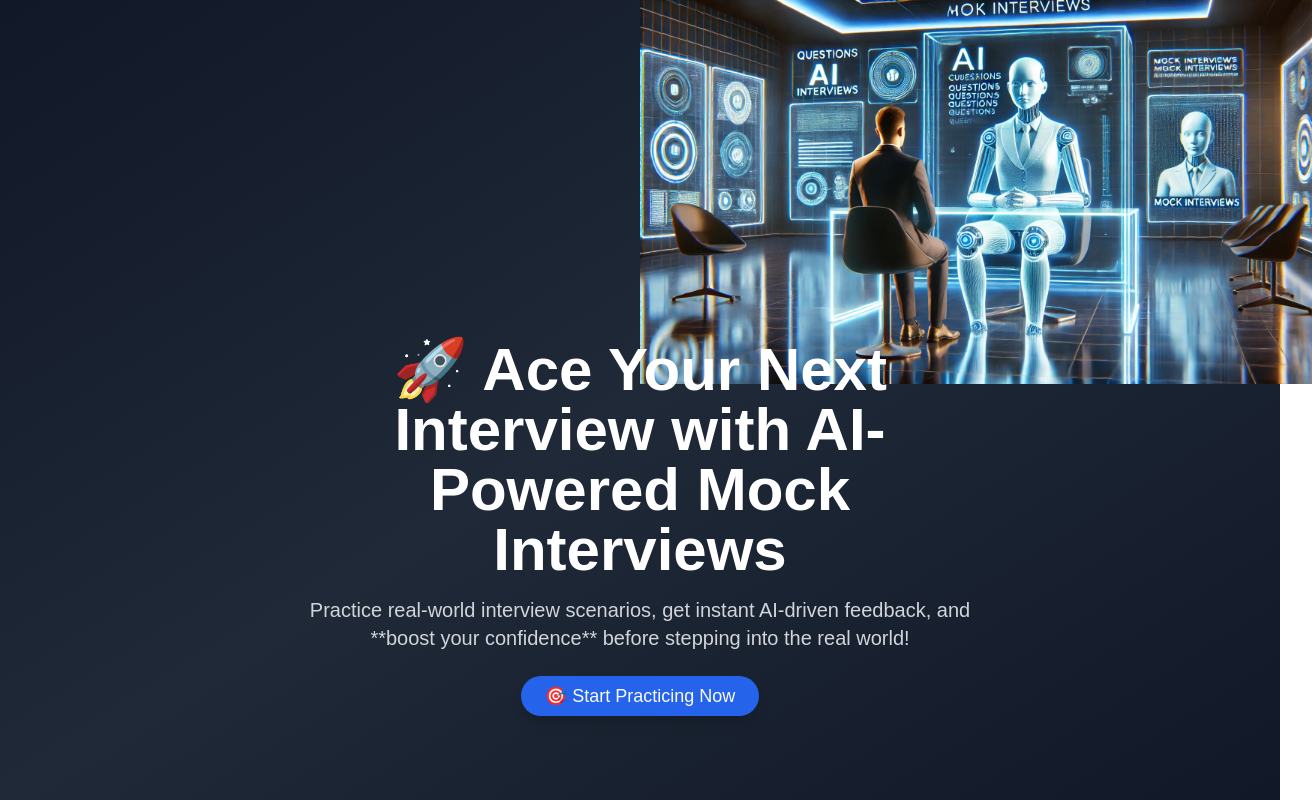
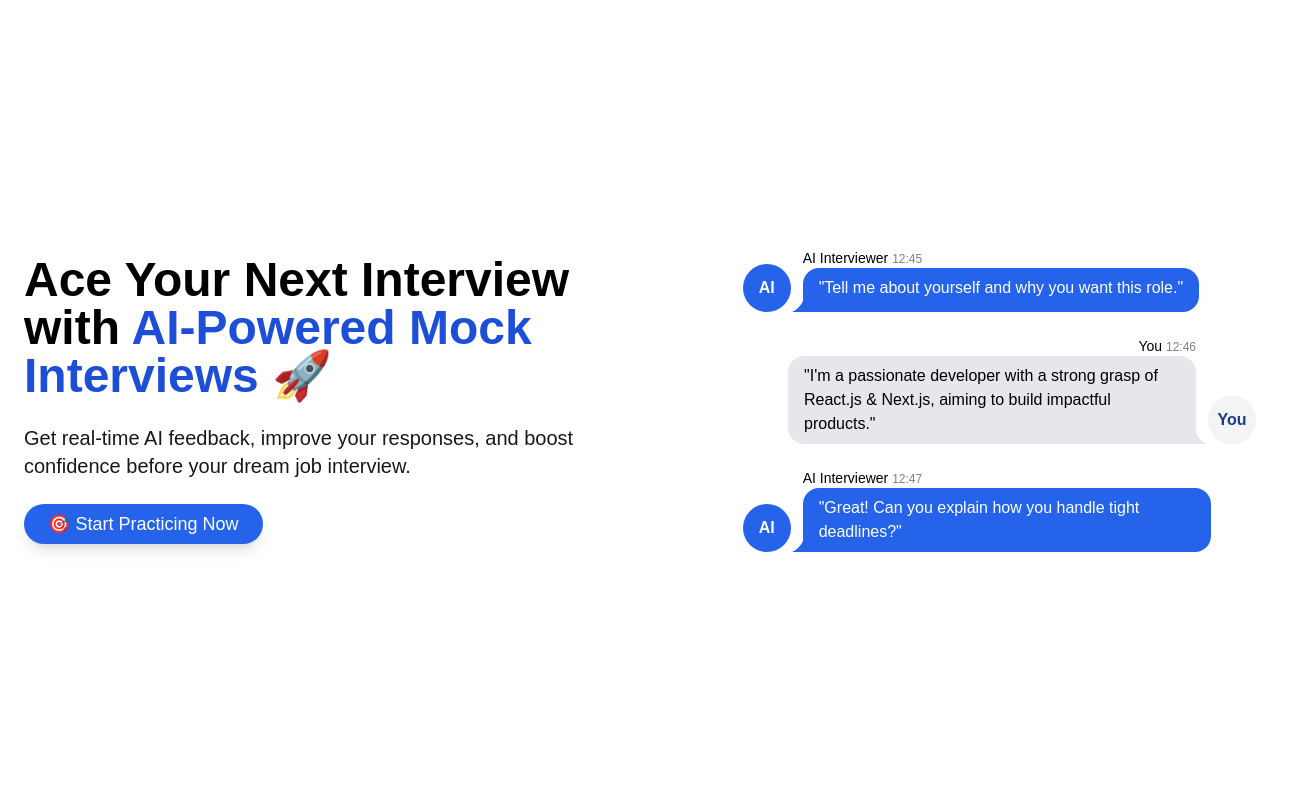
Before and after one commit to akankshacodess/aimock, a Next.js app: page / in a window 1280 px wide. Shown: the whole page, 1312 px wide, since content can reach past the window. Built offline with nearby package versions, Linux system fonts and the light colour scheme.

Commit message:
ui updated

```diff
--- a/app/dashboard/_components/AddNewInterview.jsx
+++ b/app/dashboard/_components/AddNewInterview.jsx
@@ -6,7 +6,6 @@ import {
   DialogContent,
   DialogHeader,
   DialogTitle,
-
 } from "@/components/ui/dialog";
 import JobForm from "./JobForm";
 import { FontAwesomeIcon } from "@fortawesome/react-fontawesome";
@@ -28,7 +27,7 @@ export default function AddNewInterview() {
         <Dialog open={openDialog}>
           <DialogContent className="max-w-2xl">
             <DialogHeader>
-            <div className="flex justify-between">
+              <div className="flex justify-between">
                 <DialogTitle className="text-2xl">
                   Tell us more about the job you want to Interview
                 </DialogTitle>
@@ -41,7 +40,6 @@ export default function AddNewInterview() {
               </div>
 
               <JobForm setOpenDialog={setOpenDialog} />
-
             </DialogHeader>
           </DialogContent>
         </Dialog>
--- a/app/dashboard/_components/JobForm.js
+++ b/app/dashboard/_components/JobForm.jsx
@@ -49,7 +49,9 @@ export default function JobForm({ setOpenDialog }) {
     }
 
     try {
-      const resp = await db.insert(MockInterview).values({
+      const resp = await db
+        .insert(MockInterview)
+        .values({
           mockId: uuidv4(),
           jsonMockResp: MockJSONResp,
           jobPosition,
@@ -57,7 +59,8 @@ export default function JobForm({ setOpenDialog }) {
           jobExperience,
           createdBy: user?.primaryEmailAddress?.emailAddress,
           createdAt: moment().format("DD-MM-yyyy"),
-      }).returning({ mockId: MockInterview.mockId });
+        })
+        .returning({ mockId: MockInterview.mockId });
 
       if (resp) {
         setOpenDialog(false);
@@ -73,7 +76,9 @@ export default function JobForm({ setOpenDialog }) {
   return (
     <form onSubmit={onSubmit}>
       <div>
-        <div>Add details about your job position/role, description, and experience.</div>
+        <div>
+          Add details about your job position/role, description, and experience.
+        </div>
 
         <div className="mt-7 my-3">
           <label htmlFor="job_title">Job Role/Job Position</label>
@@ -113,7 +118,11 @@ export default function JobForm({ setOpenDialog }) {
       </div>
 
       <div className="flex gap-5 justify-end">
-        <button type="button" variant="ghost" onClick={() => setOpenDialog(false)}>
+        <button
+          type="button"
+          variant="ghost"
+          onClick={() => setOpenDialog(false)}
+        >
           Cancel
         </button>
         <button
@@ -136,11 +145,10 @@ export default function JobForm({ setOpenDialog }) {
                   <LoaderCircle className="h-16 w-16 text-white" />
                 </motion.div>
                 <motion.div>
-    <p>
-      wait result will be there
-    </p>
+                  <div className="">wait result will be there</div>
                 </motion.div>
-</motion.div> Please wait
+              </motion.div>{" "}
+              Please wait
             </>
           ) : (
             "Start Interview"
--- a/app/dashboard/interview/[interviewId]/feedback/page.jsx
+++ b/app/dashboard/interview/[interviewId]/feedback/page.jsx
@@ -66,7 +66,7 @@ export default function Feedback({ params }) {
       : "N/A";
 
   return (
-    <div className="p-10 min-h-screen">
+    <div className="p-10">
       <h2 className="text-3xl font-bold text-green-500 ">Congratulations</h2>
       <h2 className="font-bold text-2xl">Here is your interview feedback</h2>
       <h2>
--- a/app/dashboard/interview/[interviewId]/page.jsx
+++ b/app/dashboard/interview/[interviewId]/page.jsx
@@ -34,7 +34,7 @@ function Interview({ params }) {
   };
 
   return (
-    <div className="my-10 min-h-screen">
+    <div className="">
       <h2 className="font-bold text-2xl">Let's Get Started</h2>
 
       <div className="grid grid-cols-1 md:grid-cols-2 gap-10">
--- a/app/dashboard/interview/[interviewId]/start/_components/RecordAnsSec.jsx
+++ b/app/dashboard/interview/[interviewId]/start/_components/RecordAnsSec.jsx
@@ -13,11 +13,11 @@ import { db } from "@/utils/db";
 import moment from "moment";
 import { toast } from "sonner";
 
-
 function RecordAnsSec({
   mockInterviewQuestion,
   activeQuestionIndex,
   interviewData,
+  setActiveQuestionIndex,
 }) {
   const [userAnswer, setUserAnswer] = useState(0);
   const { user } = useUser();
@@ -52,8 +52,10 @@ function RecordAnsSec({
   const StartStopRecording = async () => {
     if (isRecording) {
       stopSpeechToText();
+      setActiveQuestionIndex();
     } else {
       startSpeechToText();
+      setActiveQuestionIndex();
     }
   };
 
--- a/app/dashboard/interview/[interviewId]/start/page.jsx
+++ b/app/dashboard/interview/[interviewId]/start/page.jsx
@@ -21,10 +21,26 @@ function StartInterview({ params }) {
   }, []);
 
   const GetInterviewDetails = async () => {
-    const result = await db
-      .select()
-      .from(MockInterview)
-      .where(eq(MockInterview.mockId, interviewId));
+    try {
+      const result = await db
+        .select()
+        .from(MockInterview)
+        .where(eq(MockInterview.mockId, interviewId));
+
+      if (!result.length || !result[0].jsonMockResp) {
+        console.error("No Data Found or jsonMockresp is undefinded.");
+        return;
+      }
+      console.log("Raw jsonMockResp:", result[0].jsonMockResp);
+
+      const jsonMockResp = JSON.parse(result[0].jsonMockResp);
+      console.log("Parsed JSON:", jsonMockResp);
+
+      setMockInterviewQuestion(jsonMockResp);
+      setInterviewData(result[0]);
+    } catch (error) {
+      console.error("Error parsing JSON:", error);
+    }
 
     // console.log(result);
     // setInterviewData(result[0]);
@@ -36,7 +52,7 @@ function StartInterview({ params }) {
     setInterviewData(result[0]);
   };
   return (
-    <div className="min-h-screen">
+    <div className="">
       <div className="grid grid-cols-1 md:grid-cols-2 gap-10">
         {/* Questions */}
 
@@ -51,6 +67,7 @@ function StartInterview({ params }) {
           mockInterviewQuestion={mockInterviewQuestion}
           activeQuestionIndex={activeQuestionIndex}
           interviewData={interviewData}
+          setActiveQuestionIndex={setActiveQuestionIndex}
         />
       </div>
       <div className="flex justify-end gap-6">
--- a/app/dashboard/layout.jsx
+++ b/app/dashboard/layout.jsx
@@ -4,7 +4,7 @@ import { Toaster } from "@/components/ui/sonner";
 function DashboardLayout({ children }) {
   try {
     return (
-      <div>
+      <div className="min-h-screen">
         <Header />
         <div className="mx-5 md:mx-20 lg:mx-36">
           <Toaster />
--- a/app/dashboard/page.jsx
+++ b/app/dashboard/page.jsx
@@ -3,7 +3,7 @@ import AddNewInterview from "./_components/AddNewInterview";
 
 function Dashboard() {
   return (
-    <div className="p-10 min-h-screen">
+    <div className="p-10">
       <h2 className="font-bold text-2xl ">Dashboard</h2>
       <h2 className="text-gray-500">Create and Start your AI Mock Interview</h2>
       <div className="grid grid-cols-1 md:grid-cols-3 my-5">
--- a/app/page.jsx
+++ b/app/page.jsx
@@ -1,32 +1,92 @@
+// // import { Button } from "@/components/ui/button";
+// // import Link from "next/link";
+// // import Footer from "@/components/footer";
+
+// // export default function Home() {
+// //   return (
+// //     <div className=" min-h-screen bg-base-200">
+// //       <div className="hero bg-base-200 min-h-screen">
+// //         <div className="hero-content flex-col lg:flex-row">
+// //           <div className="text-center lg:text-left">
+// //             <h1 className="text-5xl font-bold text-white">
+// //               Welcome to our Ai Mock Interview Site
+// //             </h1>
+// //             <p className="py-6 text-white">
+// //               Provident cupiditate voluptatem et in. Quaerat fugiat ut assumenda
+// //               excepturi exercitationem quasi. In deleniti eaque aut repudiandae
+// //               et a id nisi.
+// //             </p>
+// //           </div>
+// //           <div className="card bg-base-100 w-full max-w-sm shrink-0 shadow-2xl">
+// //             <span>
+// //               <Link className="flex justify-center" href={"/dashboard"}>
+// //                 <Button>Let's Do This </Button>
+// //               </Link>
+// //             </span>
+// //           </div>
+// //         </div>
+// //       </div>
+// //       <Footer />
+// //     </div>
+// //   );
+// // }
+
+// "use client";
+// import { motion } from "framer-motion";
+// import Link from "next/link";
 // import { Button } from "@/components/ui/button";
-// import Link from "next/link";
-// import Footer from "@/components/footer";
+// import ChatBubble from "@/components/ui/ChatBubble";
 
-// export default function Home() {
+// export default function Hero() {
 //   return (
-//     <div className=" min-h-screen bg-base-200">
-//       <div className="hero bg-base-200 min-h-screen">
-//         <div className="hero-content flex-col lg:flex-row">
-//           <div className="text-center lg:text-left">
-//             <h1 className="text-5xl font-bold text-white">
-//               Welcome to our Ai Mock Interview Site
-//             </h1>
-//             <p className="py-6 text-white">
-//               Provident cupiditate voluptatem et in. Quaerat fugiat ut assumenda
-//               excepturi exercitationem quasi. In deleniti eaque aut repudiandae
-//               et a id nisi.
-//             </p>
+//     <div>
+//       {/* hero section from daisy ui */}
+//       <div className="hero min-h-screen bg-gradient-to-br from-gray-800 via-gray-500 to-gray-900 text-white px-6">
+//         <div className="px-5 flex flex-row-reverse gap-3">
+//           <div className="basis-5/12">
+//             <motion.div
+//               initial={{ opacity: 0, y: -20 }}
+//               animate={{ opacity: 1, y: 0 }}
+//               transition={{ duration: 1 }}
+//               className=" top-0 transform -translate-x-1/2 w-full max-w-lg md:max-w-2xl "
+//             >
+//               <ChatBubble />
+//             </motion.div>
 //           </div>
-//           <div className="card bg-base-100 w-full max-w-sm shrink-0 shadow-2xl">
-//             <span>
-//               <Link className="flex justify-center" href={"/dashboard"}>
-//                 <Button>Let's Do This </Button>
-//               </Link>
-//             </span>
+//           <div className="basis-1/12"></div>
+
+//           <div className="basis-7/12">
+//             <motion.div
+//               initial={{ opacity: 0, y: 20 }}
+//               animate={{ opacity: 1, y: 0 }}
+//               transition={{ duration: 1, delay: 0.5 }}
+//               className="text-center "
+//             >
+//               <div>
+//                 <h1 className="text-3xl font-bold text-white">
+//                   🚀 Ace Your Next Interview with AI-Powered Mock Interviews
+//                 </h1>
+//                 <p className="py-3 text-white">
+//                   Practice real-world interview scenarios, get instant AI-driven
+//                   feedback, and boost your confidence before stepping into the
+//                   real world!
+//                 </p>
+//                 <motion.div
+//                   whileHover={{ scale: 1.1 }}
+//                   whileTap={{ scale: 0.95 }}
+//                   className="mt-6"
+//                 >
+//                   <Link href="/dashboard">
+//                     <Button className="px-6 py-3 text-lg bg-blue-900 hover:bg-blue-700 transition-all duration-300 rounded-full shadow-lg">
+//                       🎯 Start Practicing Now
+//                     </Button>
+//                   </Link>
+//                 </motion.div>
+//               </div>
+//             </motion.div>
 //           </div>
 //         </div>
 //       </div>
-//       <Footer />
 //     </div>
 //   );
 // }
@@ -35,56 +95,46 @@
 import { motion } from "framer-motion";
 import Link from "next/link";
 import { Button } from "@/components/ui/button";
+import ChatBubble from "@/components/ui/ChatBubble";
 
 export default function Hero() {
   return (
-    <div>
-      <div className="hero min-h-screen bg-gradient-to-br from-gray-900 via-gray-800 to-gray-900 text-white px-6">
-        <div className="">
+    <div className="hero min-h-screen bg-[rgb(255,255,255)] text-black px-6 flex flex-col-reverse md:flex-row-reverse items-center justify-between">
+      {/* Chat Section */}
       <motion.div
-            initial={{ opacity: 0, y: -20 }}
-            animate={{ opacity: 1, y: 0 }}
+        initial={{ opacity: 0, x: 50 }}
+        animate={{ opacity: 1, x: 0 }}
         transition={{ duration: 1 }}
-            className="absolute top-0 transform -translate-x-1/2 w-full max-w-lg md:max-w-2xl"
+        className="w-full md:w-5/12"
       >
-            <img
-              src="/hero.webp" // Replace with actual image path
-              alt="AI Mock Interview"
-              className="w-full"
-            />
+        <ChatBubble />
       </motion.div>
-        </div>
-        <div className="hero-content text-center min-h-screen">
+
+      {/* Text & CTA Section */}
       <motion.div
-            initial={{ opacity: 0, y: 20 }}
-            animate={{ opacity: 1, y: 0 }}
+        initial={{ opacity: 0, x: -50 }}
+        animate={{ opacity: 1, x: 0 }}
         transition={{ duration: 1, delay: 0.5 }}
-            className="text-center max-w-2xl mt-48 md:mt-64"
+        className="text-center md:text-left w-full md:w-6/12 space-y-6"
       >
-            <h1 className="text-4xl md:text-6xl font-extrabold leading-tight">
-              🚀 Ace Your Next Interview with AI-Powered Mock Interviews
+        <h1 className="text-4xl md:text-5xl font-bold leading-tight">
+          Ace Your Next Interview with{" "}
+          <span className="text-blue-700">AI-Powered Mock Interviews</span> 🚀
         </h1>
-            <p className="mt-4 text-lg md:text-xl text-gray-300">
-              Practice real-world interview scenarios, get instant AI-driven
-              feedback, and **boost your confidence** before stepping into the
-              real world!
+        <p className="text-lg md:text-xl opacity-90">
+          Get real-time AI feedback, improve your responses, and boost
+          confidence before your dream job interview.
         </p>
-
-            {/* CTA Button */}
-            <motion.div
-              whileHover={{ scale: 1.1 }}
-              whileTap={{ scale: 0.95 }}
-              className="mt-6"
-            >
+        <div className="flex justify-start">
+          <motion.div whileHover={{ scale: 1.1 }} whileTap={{ scale: 0.95 }}>
             <Link href="/dashboard">
-                <Button className="px-6 py-3 text-lg bg-blue-600 hover:bg-blue-500 transition-all duration-300 rounded-full shadow-lg">
+              <Button className="px-6 py-3 text-lg bg-blue-600 text-white hover:bg-blue-400 transition-all duration-300 rounded-full shadow-lg">
                 🎯 Start Practicing Now
               </Button>
             </Link>
           </motion.div>
+        </div>
       </motion.div>
-        </div>
-      </div>
     </div>
   );
 }
--- /dev/null
+++ b/components/ui/ChatBubble.jsx
@@ -0,0 +1,98 @@
+// import React from "react";
+
+// function ChatBubble() {
+//   return (
+//     <div>
+//       <div className="chat chat-start">
+//         <div className="chat-image avatar">
+//           <div className="w-10 rounded-full">
+//             <img
+//               alt="Tailwind CSS chat bubble component"
+//               src="https://img.daisyui.com/images/stock/photo-1534528741775-53994a69daeb.webp"
+//             />
+//           </div>
+//         </div>
+//         <div className="chat-header">
+//           Obi-Wan Kenobi
+//           <time className="text-xs opacity-50"> 12:45</time>
+//         </div>
+//         <div className="chat-bubble">You were the Chosen One!</div>
+//         <div className="chat-footer opacity-50">Delivered</div>
+//       </div>
+//       <div className="chat chat-end">
+//         <div className="chat-image avatar">
+//           <div className="w-10 rounded-full">
+//             <img
+//               alt="Tailwind CSS chat bubble component"
+//               src="https://img.daisyui.com/images/stock/photo-1534528741775-53994a69daeb.webp"
+//             />
+//           </div>
+//         </div>
+//         <div className="chat-header">
+//           Anakin
+//           <time className="text-xs opacity-50"> 12:46</time>
+//         </div>
+//         <div className="chat-bubble">Let's Go!</div>
+//         <div className="chat-footer opacity-50">Seen at 12:46</div>
+//       </div>
+//     </div>
+//   );
+// }
+
+// export default ChatBubble;
+
+import React from "react";
+
+function ChatBubble() {
+  return (
+    <div className="space-y-4">
+      {/* AI Interviewer Message */}
+      <div className="chat chat-start">
+        <div className="chat-image avatar">
+          <div className="w-12 h-12 rounded-full bg-blue-600 flex text-center content-center text-white font-bold">
+            AI
+          </div>
+        </div>
+        <div className="chat-header">
+          AI Interviewer <time className="text-xs opacity-50"> 12:45</time>
+        </div>
+        <div className="chat-bubble bg-blue-600 text-white">
+          "Tell me about yourself and why you want this role."
+        </div>
+      </div>
+
+      {/* User Response */}
+      <div className="chat chat-end">
+        <div className="chat-image avatar">
+          <div className="w-12 h-12 rounded-full bg-gray-100 flex text-center content-center text-blue-900 font-bold">
+            You
+          </div>
+        </div>
+        <div className="chat-header">
+          You <time className="text-xs opacity-50"> 12:46</time>
+        </div>
+        <div className="chat-bubble bg-gray-200 text-black">
+          "I'm a passionate developer with a strong grasp of React.js & Next.js,
+          aiming to build impactful products."
+        </div>
+      </div>
+
+      {/* AI Follow-Up Question */}
+      <div className="chat chat-start">
+        <div className="chat-image avatar">
+          <div className="w-12 h-12 rounded-full bg-blue-600 flex text-center content-center text-white font-bold">
+            AI
+          </div>
+        </div>
+        <div className="chat-header">
+          AI Interviewer <time className="text-xs opacity-50"> 12:47</time>
+        </div>
+        <div className="chat-bubble bg-blue-600 text-white">
+          "Great! Can you explain how you handle tight deadlines?"
+        </div>
+      </div>
+    </div>
+  );
+}
+
+export default ChatBubble;
```
Also changed, not shown: app/(auth)/sign-in/[[...sign-in]]/page.jsx (+6 -10 lines). Lines whose indentation alone changed are shown as unchanged.
